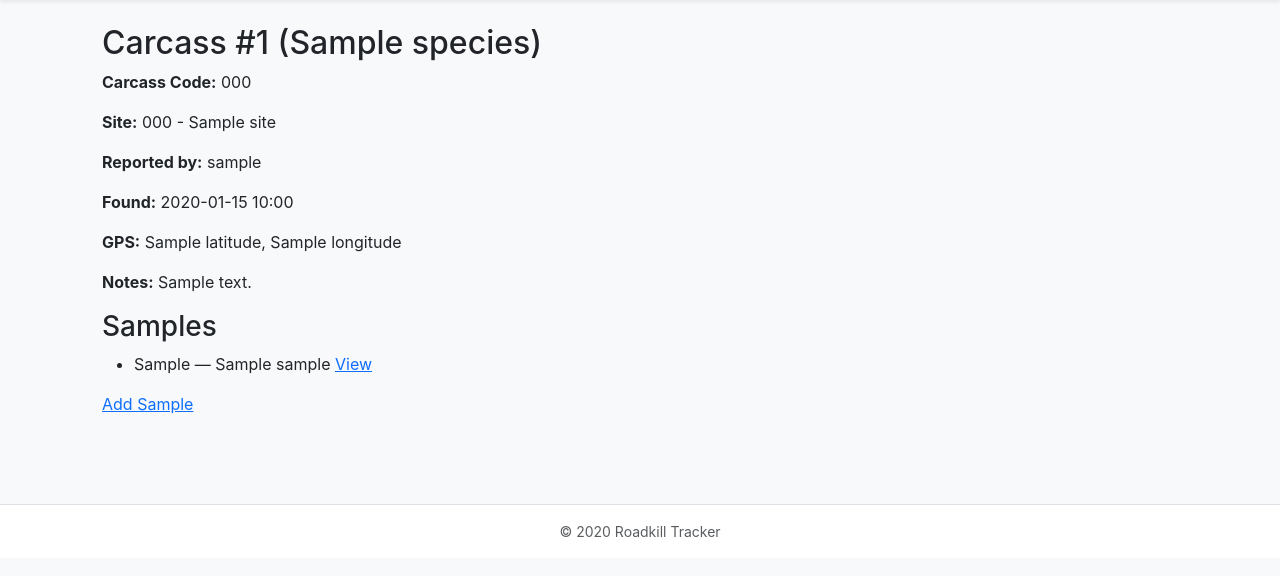
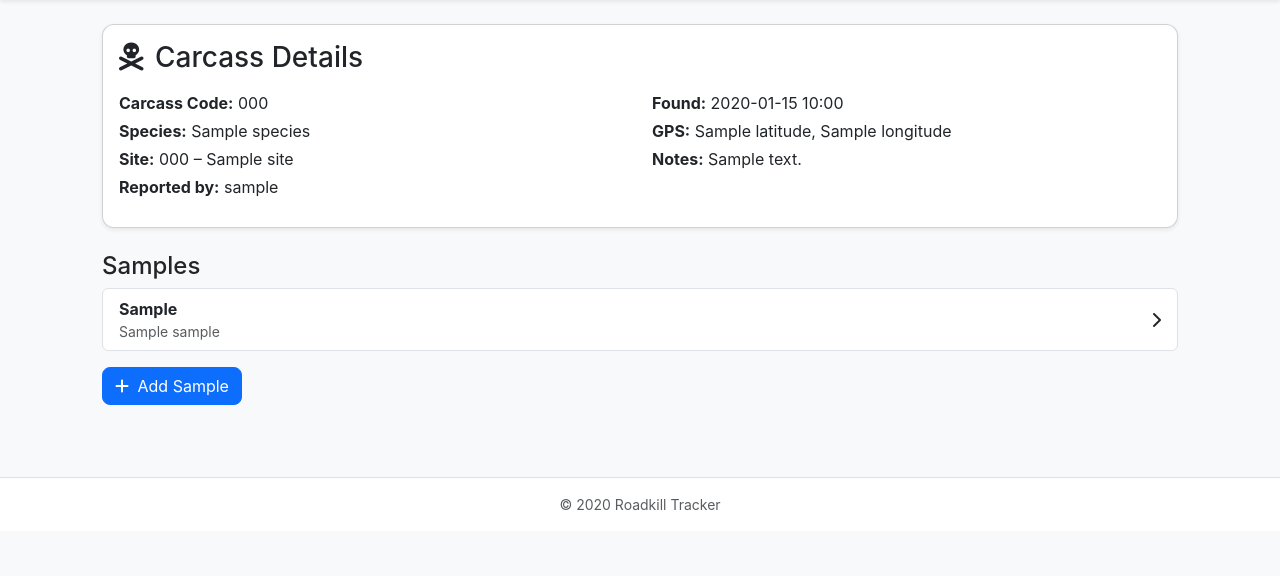
Before and after one commit to prashantwct/Roadkill, a Flask app: template templates/carcass.html in a window 1280 px wide. Shown: the part 56-632 px from the top of the page. Run offline with Flask 3, Linux system fonts and the light colour scheme; the template is opened without the code that fills it: most values are stand-ins (such as "Sample title", 1, 10 or a date in 2020).

Commit message:
Update carcass.html

```diff
--- a/templates/carcass.html
+++ b/templates/carcass.html
@@ -1,24 +1,64 @@
 {% extends "base.html" %}
 {% block content %}
-  <h2>Carcass #{{ c.id }} ({{ c.species }})</h2>
 
-  <!-- NEW: Carcass Code -->
-  <p><b>Carcass Code:</b> {{ c.code }}</p>
+<div class="card shadow-sm">
+  <div class="card-body">
 
-  <p><b>Site:</b> {{ c.site.code }} - {{ c.site.name }}</p>
-  <p><b>Reported by:</b> {{ c.reporter.username }}</p>
-  <p><b>Found:</b> {{ c.datetime_found.strftime('%Y-%m-%d %H:%M') }}</p>
-  <p><b>GPS:</b> {{ c.latitude }}, {{ c.longitude }}</p>
-  <p><b>Notes:</b> {{ c.notes }}</p>
+    <h3 class="mb-3">
+      <i class="fa-solid fa-skull-crossbones me-1"></i>
+      Carcass Details
+    </h3>
 
-  <h3>Samples</h3>
-  <ul>
+    <div class="row mb-2">
+      <div class="col-md-6">
+        <p class="mb-1"><strong>Carcass Code:</strong> {{ c.code }}</p>
+        <p class="mb-1"><strong>Species:</strong> {{ c.species or "Unknown" }}</p>
+        <p class="mb-1">
+          <strong>Site:</strong> {{ c.site.code }} – {{ c.site.name }}
+        </p>
+        <p class="mb-1"><strong>Reported by:</strong> {{ c.reporter.username }}</p>
+      </div>
+
+      <div class="col-md-6">
+        <p class="mb-1">
+          <strong>Found:</strong> {{ c.datetime_found.strftime('%Y-%m-%d %H:%M') }}
+        </p>
+        <p class="mb-1">
+          <strong>GPS:</strong> {{ c.latitude }}, {{ c.longitude }}
+        </p>
+        <p class="mb-1">
+          <strong>Notes:</strong> {{ c.notes or "—" }}
+        </p>
+      </div>
+    </div>
+
+  </div>
+</div>
+
+<!-- Samples Section -->
+<h4 class="mt-4">Samples</h4>
+
+{% if c.samples %}
+  <div class="list-group mb-3">
     {% for s in c.samples %}
-      <li>{{ s.sample_type }} — {{ s.label }}
-        <a href="{{ url_for('view_sample', sample_id=s.id) }}">View</a>
-      </li>
+      <a href="{{ url_for('view_sample', sample_id=s.id) }}"
+         class="list-group-item list-group-item-action d-flex justify-content-between align-items-center">
+
+        <div>
+          <strong>{{ s.sample_type or "Sample" }}</strong>
+          <div class="text-muted small">{{ s.label }}</div>
+        </div>
+
+        <i class="fa-solid fa-chevron-right"></i>
+      </a>
     {% endfor %}
-  </ul>
+  </div>
+{% else %}
+  <p class="text-muted">No samples recorded.</p>
+{% endif %}
 
-  <p><a href="{{ url_for('new_sample', carcass_id=c.id) }}">Add Sample</a></p>
+<a href="{{ url_for('new_sample', carcass_id=c.id) }}" class="btn btn-primary">
+  <i class="fa-solid fa-plus me-1"></i> Add Sample
+</a>
+
 {% endblock %}
```
